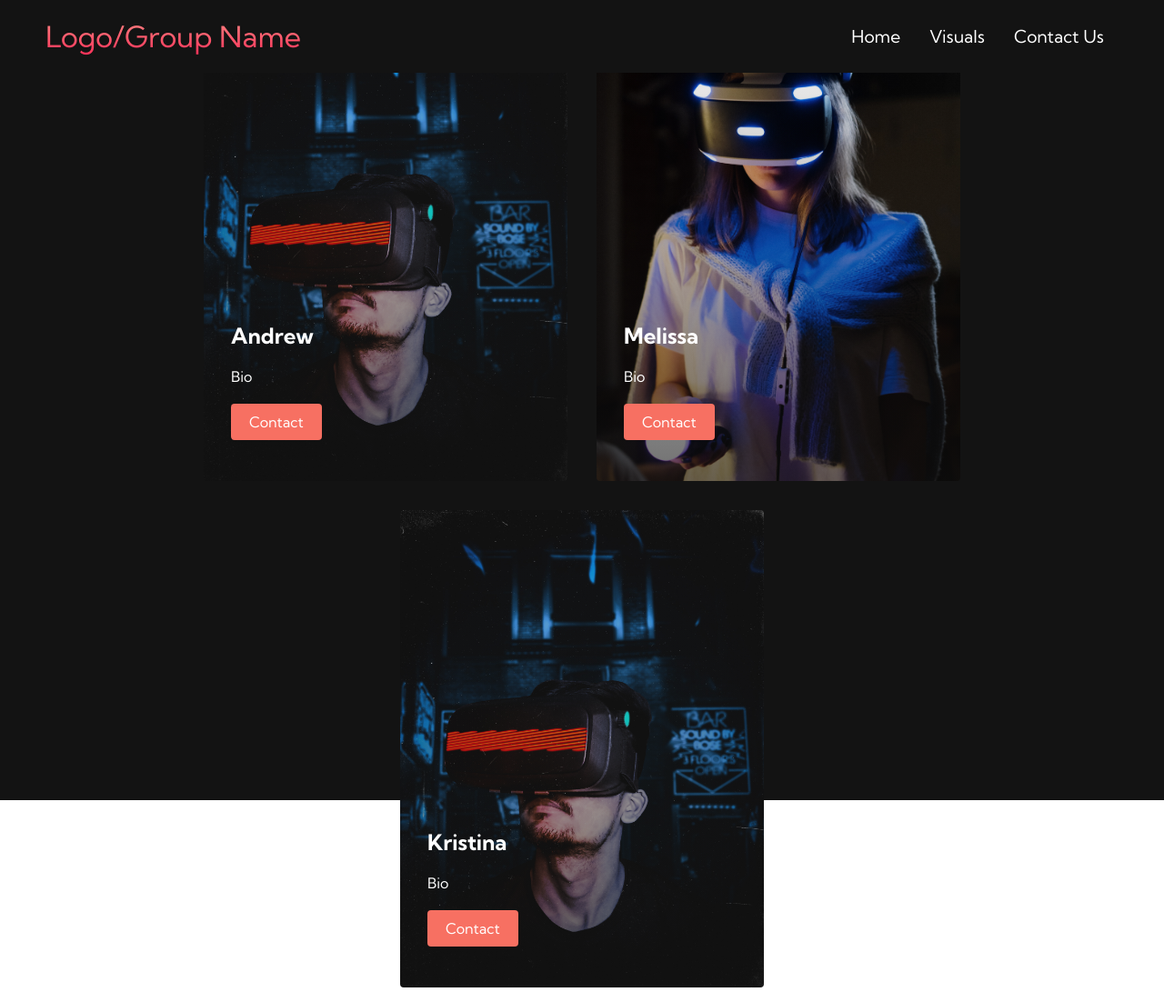
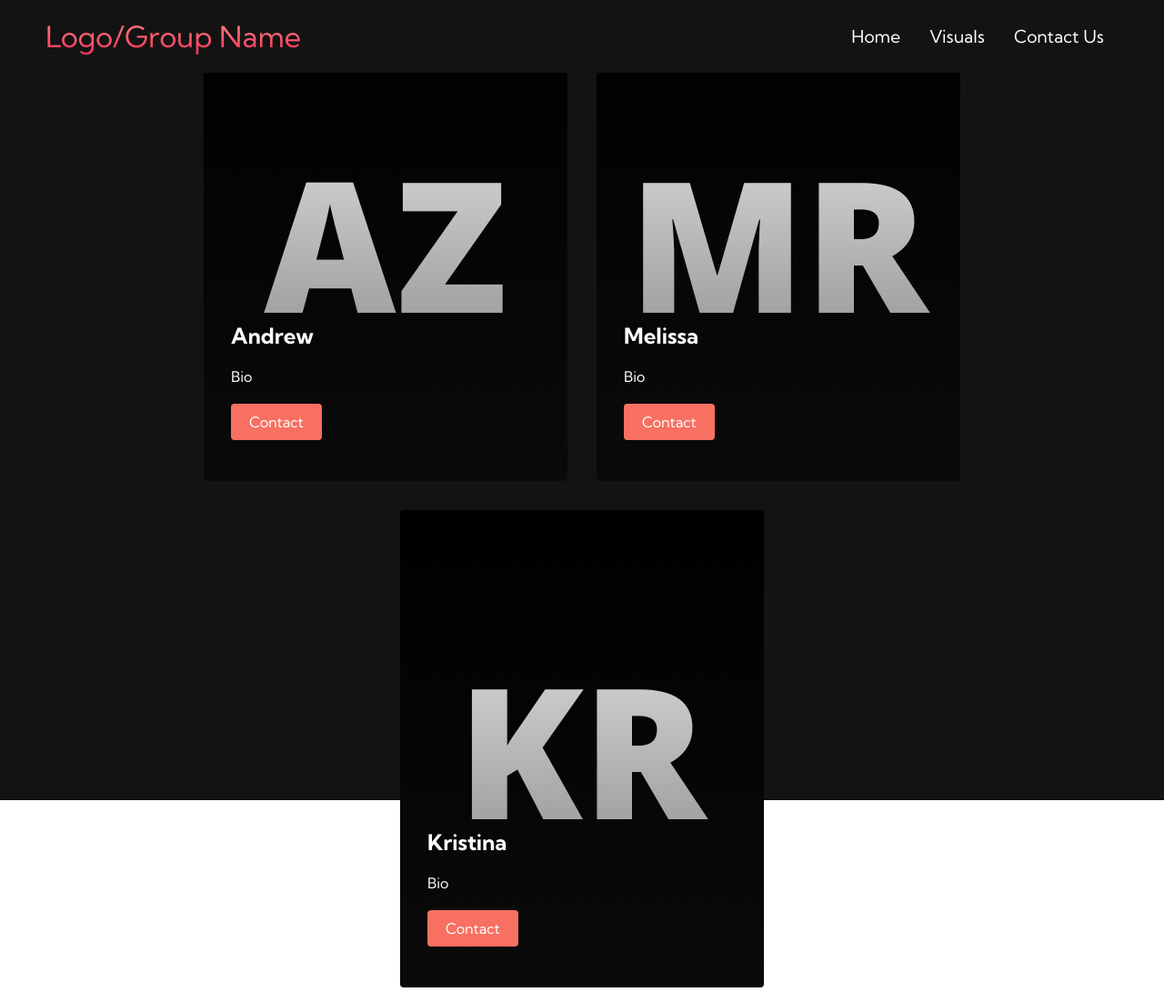
Before and after one commit to andrewzee23/personality_prediction, a Flask app: page /contact in a window 1280 px wide. Shown: the whole page at 91% size. Run offline with Flask 2, Linux system fonts and the light colour scheme.

Commit message:
added logos and created "KR" card

```diff
--- a/static/css/main.css
+++ b/static/css/main.css
@@ -358,14 +358,18 @@
     height: 525px;
     width: 400px;
     border-radius: 4px;
-    background-image: linear-gradient(to bottom, rgba(0,0,0,0) 0%, rgba(17,17,17,0.6) 100%), url('/static/images/pic3.jpg');
+    background-image: linear-gradient(to bottom, rgba(0,0,0,0) 0%, rgba(17,17,17,0.6) 100%), url('/static/images/AZ.png');
     background-size: cover;
     position: relative;
     color: #fff;
 }
 
 .services-card:nth-child(2) {
-    background-image: linear-gradient(to bottom, rgba(0,0,0,0) 0%, rgba(17,17,17,0.6) 100%), url('/static/images/pic4.jpg');
+    background-image: linear-gradient(to bottom, rgba(0,0,0,0) 0%, rgba(17,17,17,0.6) 100%), url('/static/images/MR.png');
+}
+
+.services-card:nth-child(3) {
+    background-image: linear-gradient(to bottom, rgba(0,0,0,0) 0%, rgba(17,17,17,0.6) 100%), url('/static/images/KR.png');
 }
 
 .services h2 {
```
Also changed, not shown: static/images/AZ.png (added), static/images/KR.png (added), static/images/MR.png (added), static/images/pic3.jpg (deleted), static/images/pic4.jpg (deleted).
